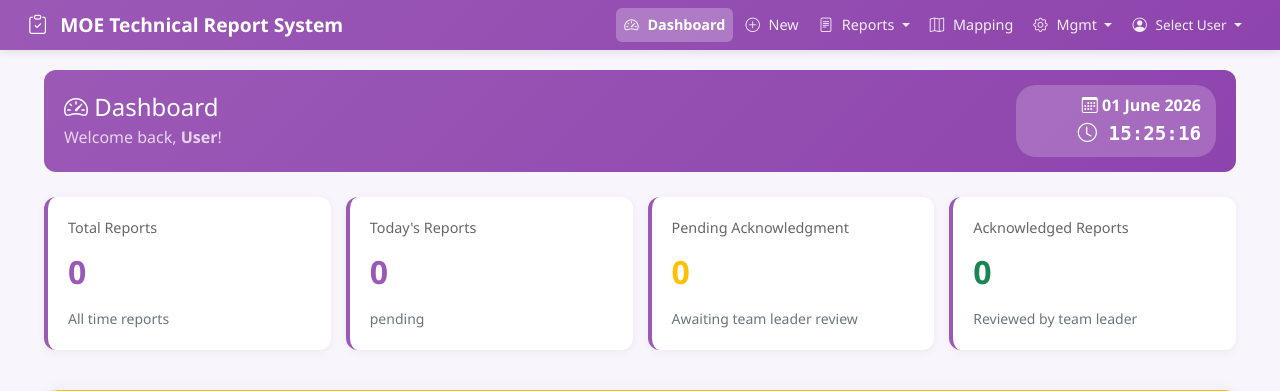
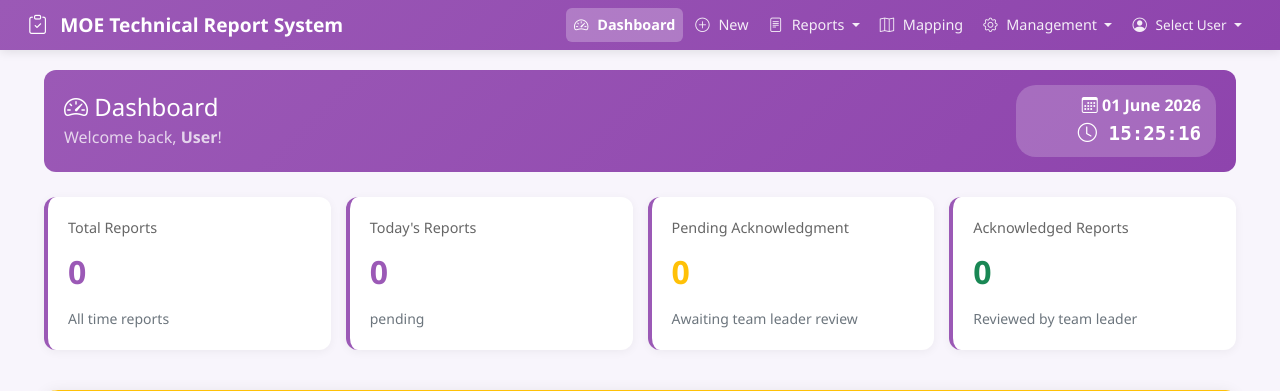
Before and after one commit to uka-bill/moe-tech-report-system, a Flask app: page /dashboard in a window 1280 px wide. Shown: the top 391 px of the page. Run offline with Flask 3, Linux system fonts and the light colour scheme; data that the repository does not hold is empty.

Commit message:
Update base.html

```diff
--- a/templates/base.html
+++ b/templates/base.html
@@ -401,7 +401,7 @@
                     </li>
                     <li class="nav-item dropdown" id="managementNav">
                         <a class="nav-link dropdown-toggle" href="#" id="managementDropdown" role="button" data-bs-toggle="dropdown">
-                            <i class="bi bi-gear"></i> Mgmt
+                            <i class="bi bi-gear"></i> Management
                         </a>
                         <ul class="dropdown-menu">
                             <li><a class="dropdown-item" href="{{ url_for('schools_page') }}"><i class="bi bi-building"></i> Schools</a></li>
```
